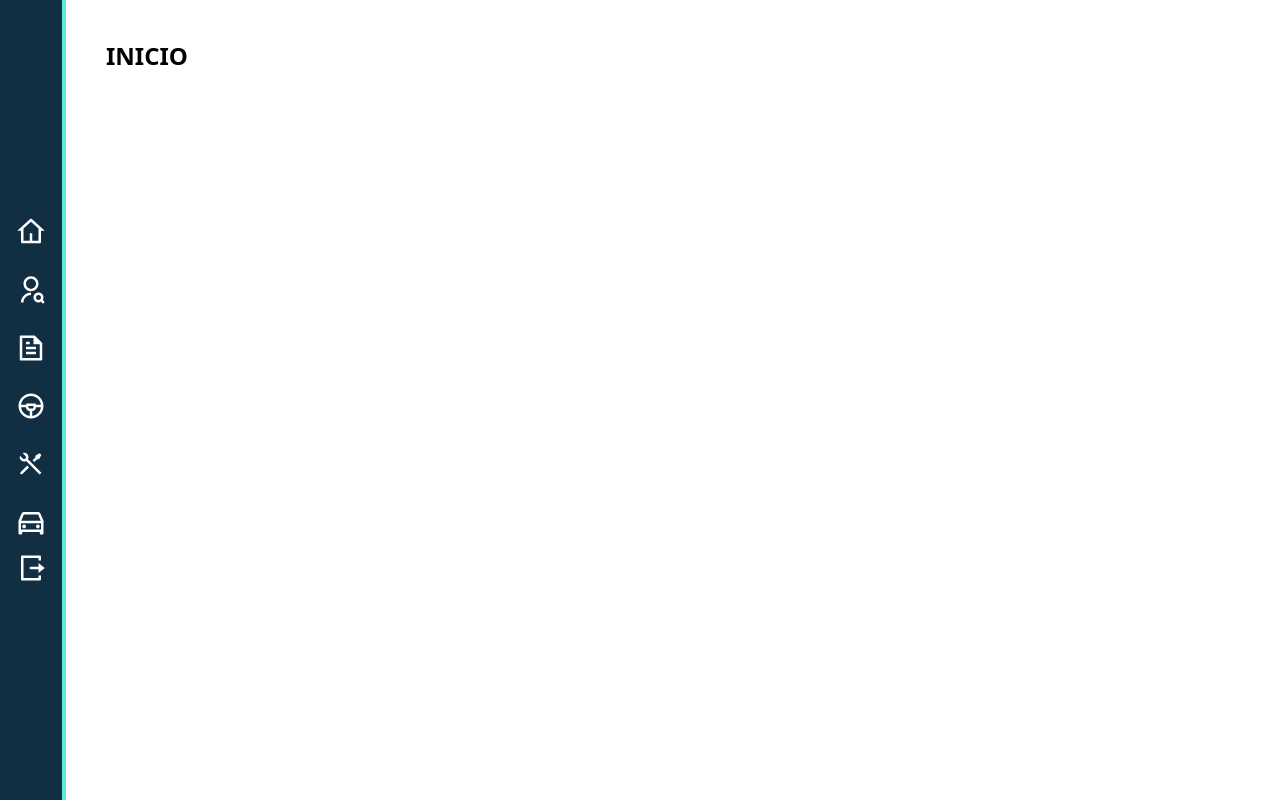
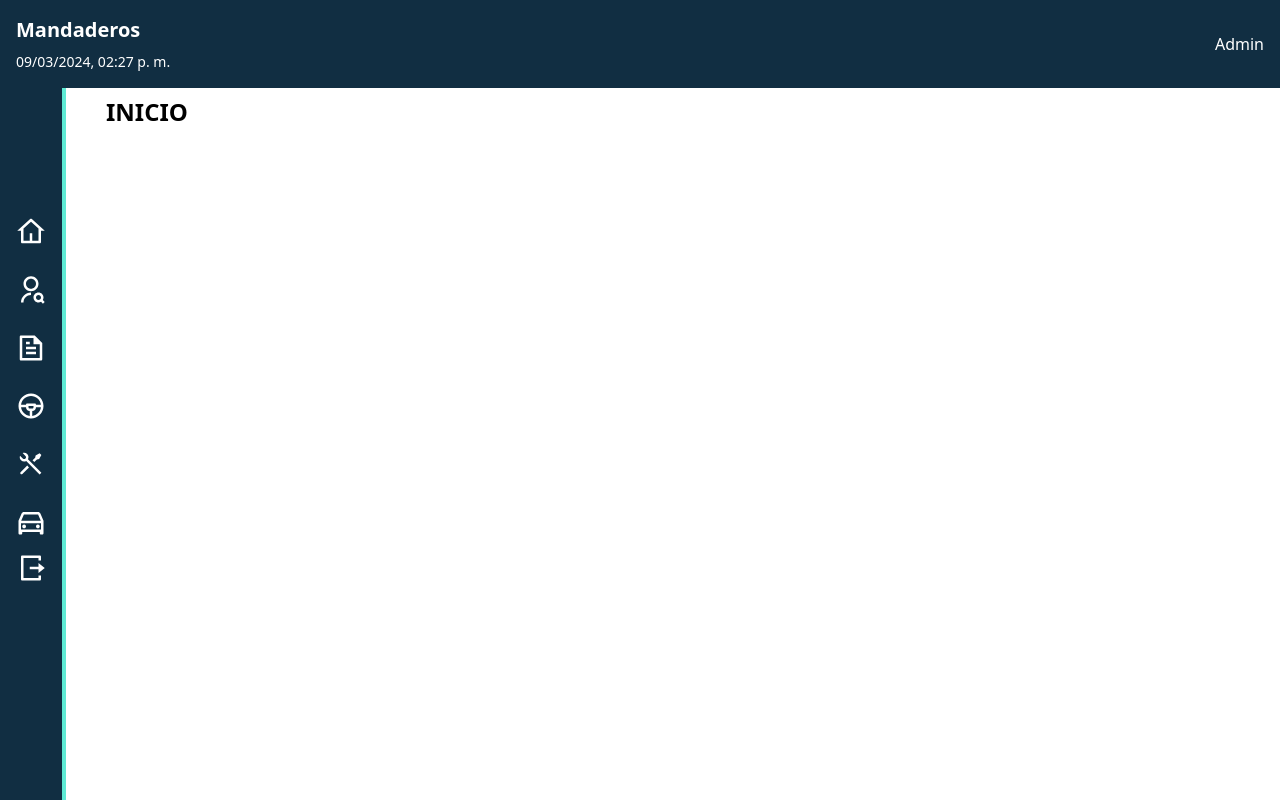
Before and after one commit to criyeurgo91/mandaderoFront, a React (Vite) app: page / in a window 1280 px wide. Built offline with nearby package versions, Linux system fonts and the light colour scheme; no server answers.

Commit message:
se añadio header, contexto global y estilos a los demas componentes

```diff
--- /dev/null
+++ b/src/Components/Headers/HeaderComponent.jsx
@@ -0,0 +1,56 @@
+import { useState, useEffect, useContext } from "react";
+import { NavLink, Outlet, useLocation } from "react-router-dom";
+import { globalContext } from "../../Context/globalContext";
+
+const HeaderComponent = () => {
+  const { getUserName, useName } = useContext(globalContext);
+  const { state } = useLocation();
+  const [currentDateTime, setCurrentDateTime] = useState(new Date());
+
+  useEffect(() => {
+    const intervalId = setInterval(() => {
+      setCurrentDateTime(new Date());
+    }, 1000);
+    getUserName();
+    return () => clearInterval(intervalId);
+  }, []);
+
+  const formattedDateTime = currentDateTime.toLocaleString("es-CO", {
+    day: "2-digit",
+    month: "2-digit",
+    year: "numeric",
+    hour: "2-digit",
+    minute: "2-digit",
+  });
+
+  return (
+    <header className="bg-primary-900 text-white p-4">
+      <div className="container mx-auto flex justify-between items-center">
+        <div>
+          <h1>
+            <NavLink to="" className="text-xl font-bold">
+              Mandaderos
+            </NavLink>
+          </h1>
+          <div className="text-sm mt-2">
+            <p>{formattedDateTime}</p>
+          </div>
+        </div>
+
+        <div className="flex items-center space-x-4">
+          <span className="flex items-center">
+            Admin
+            <br />
+            {useName}
+          </span>
+        </div>
+
+
+      </div>
+
+      <Outlet />
+    </header>
+  );
+};
+
+export default HeaderComponent;
--- a/src/Components/Layout/LayoutComp.jsx
+++ b/src/Components/Layout/LayoutComp.jsx
@@ -1,6 +1,7 @@
 //import React from 'react';
+import HeaderComponent from '../Headers/HeaderComponent';
 import Sidebar from '../Navbar/Sidebar';
-import Headers from '../Headers/index'
+
 
 
 
@@ -10,7 +11,10 @@ const LayoutComp = () => {
     <div className="grid grid-cols-12 gap-4">
       <div className="col-span-1">
         <Sidebar/>
-        <Headers/>
+
+      </div>
+      <div>
+        <HeaderComponent/>
       </div>
 
     </div>
--- a/src/Components/Service/ServiceList.jsx
+++ b/src/Components/Service/ServiceList.jsx
@@ -55,7 +55,7 @@ function ServiceList() {
   );
 
   return (
-    <div className="container mx-auto">
+    <div className="container mx-auto px-4 py-8">
       <h2 className="text-2xl font-bold mb-4">Service List</h2>
       {showUpdateForm && (
         <UpdateServiceForm serviceId={selectedServiceId} onUpdate={handleUpdate} onClose={() => setShowUpdateForm(false)} />
@@ -70,19 +70,19 @@ function ServiceList() {
               <div className="flex mb-4">
                 <input
                   type="text"
-                  className="w-full px-2 py-2 border rounded-md mr-1"
+                  className="flex-1 border-2 border-gray-300 bg-white h-10 px-5 rounded-lg text-sm focus:outline-none"
                   placeholder="Search..."
                   onChange={handleSearch}
                 />
                 <button
-                  className="bg-green-500 hover:bg-green-700 text-white font-bold py-2 px-2 rounded"
+                  className="bg-green-500 hover:bg-green-700 text-white font-bold py-2 px-4 rounded ml-2"
                   onClick={handleCreateService}
                 >
                   New Service
                 </button>
               </div>
               <table className="table-auto w-full">
-                <thead>
+                <thead className='bg-gray-200'>
                   <tr>
                     <th className='px-4 py-2'>Name</th>
                     <th className="px-4 py-2">Detail</th>
@@ -91,7 +91,7 @@ function ServiceList() {
                 </thead>
                 <tbody>
                   {filteredServices.map(service => (
-                    <tr key={service.id_service}>
+                    <tr key={service.id_service} className='border border-gray-300'>
                       <td className="border px-4 py-2">{service.name_service}</td>
                       <td className="border px-4 py-2">{service.detail_service}</td>
                       <td className="border px-4 py-2 flex justify-end">
--- a/src/Components/User/UserList.jsx
+++ b/src/Components/User/UserList.jsx
@@ -81,7 +81,7 @@ function UserList() {
   };
 
   return (
-    <div className="container mx-auto">
+    <div className="container mx-auto px-4 py-8">
       <h2 className="text-2xl font-bold mb-4">User List</h2>
       {showUpdateForm ? (
         <UpdateUserForm userId={selectedUserId} onUpdate={handleUpdate} onClose={() => setShowUpdateForm(false)} />
@@ -90,24 +90,24 @@ function UserList() {
           {showCreateForm ? (
             <UserForm onCreate={handleCreate} onClose={() => setShowCreateForm(false)} />
           ) : (
-            <div className="overflow-x-auto">
+            <div className="container mx-auto px-4 py-8">
               <div className="flex mb-4">
                 <input
                   type="text"
-                  className="w-1/2 px-3 py-2 border rounded-md mr-2"
+                  className="flex-1 border-2 border-gray-300 bg-white h-10 px-5 rounded-lg text-sm focus:outline-none"
                   placeholder="Search..."
                   onChange={handleSearch}
                 />
                 <button
-                  className="bg-green-500 hover:bg-green-700 text-white font-bold py-2 px-4 rounded mr-2"
+                  className="bg-green-500 hover:bg-green-700 text-white font-bold py-2 px-4 rounded ml-2"
                   onClick={handleCreateUser}
                 >
                   New User
                 </button>
               </div>
               {alertMessage && <div className="text-red-500">{alertMessage}</div>}
-              <table className="table-auto">
-                <thead>
+              <table className="w-full border-collapse border border-gray-300 ">
+                <thead className="bg-gray-200">
                   <tr>
                     <th className="px-4 py-2">Email</th>
                     <th className="px-4 py-2">Name</th>
@@ -118,7 +118,7 @@ function UserList() {
                 </thead>
                 <tbody>
                   {filteredUsers.map(user => (
-                    <tr key={user.id_user}>
+                    <tr key={user.id_user} className='border border-gray-300'>
                       <td className="border px-4 py-2">{user.email}</td>
                       <td className="border px-4 py-2">{user.name_user}</td>
                       <td className="border px-4 py-2">{user.lastname_user}</td>
--- a/src/Components/Vehicle/VehicleList.jsx
+++ b/src/Components/Vehicle/VehicleList.jsx
@@ -44,8 +44,8 @@ function VehicleList() {
           New Vehicle
         </Link>
       </div>
-      <table className="mx-auto">
-        <thead>
+      <table className="w-full">
+        <thead className='bg-gray-200'>
           <tr>
             <th className="border px-4 py-2">Brand</th>
             <th className="border px-4 py-2">Plate</th>
@@ -58,7 +58,7 @@ function VehicleList() {
         </thead>
         <tbody>
           {filteredVehicles.map((vehicle) => (
-            <tr key={vehicle.id_vehicle}>
+            <tr key={vehicle.id_vehicle} className='border border-gray-300'>
               <td className="border px-4 py-2">{vehicle.brand_vehicle}</td>
               <td className="border px-4 py-2">{vehicle.plate_vehicle}</td>
               <td className="border px-4 py-2">{vehicle.model_vehicle}</td>
--- /dev/null
+++ b/src/Context/StateContext.jsx
@@ -0,0 +1,36 @@
+import { useState } from "react";
+
+import { globalContext } from "../Context/globalContext";
+
+// este componente recibe un children que hace referencia a todas las paginas que queremos que compartan
+// el mismo contexto
+
+const StateContext = ({ children }) => {
+  const [useName, setUserName] = useState("");
+
+  //nos guarda el nombre del usuario en sesionStorage y tambien nos guarda el estad global con useContext
+  const saveUserName = (userName) => {
+    setUserName(userName);
+    sessionStorage.setItem("userName", userName);
+  };
+
+  //obtiene el nombre del usuario desde sesionStorage y actualiza el estado del nombre de usuario
+  const getUserName = () => {
+    const userName = sessionStorage.getItem("userName");
+    setUserName(userName);
+  };
+
+  return (
+    <globalContext.Provider
+      value={{
+        useName,
+        saveUserName,
+        getUserName,
+      }}
+    >
+      {children}
+    </globalContext.Provider>
+  );
+};
+
+export default StateContext;
--- /dev/null
+++ b/src/Context/globalContext.js
@@ -0,0 +1,3 @@
+import { createContext } from "react";
+
+export const globalContext = createContext();
--- a/src/Pages/App/App.jsx
+++ b/src/Pages/App/App.jsx
@@ -2,15 +2,22 @@ import React from 'react';
 import { BrowserRouter, Route, Routes } from 'react-router-dom';
 import AdminRoutes from '../../Routes/AdminRoutes';
 import ManderList from '../../Components/Manders/MandersList'
+import StateContext from '../../Context/StateContext';
 
 function App() {
   return (
+
+    <StateContext>
+
       <BrowserRouter>
         <Routes>
           <Route path='/*' element={<AdminRoutes />} />
           <Route path='/Admin/*' element={<AdminRoutes />} />
         </Routes>
       </BrowserRouter>
+
+    </StateContext>
+
   );
 
 }
--- a/src/Routes/AdminRoutes.jsx
+++ b/src/Routes/AdminRoutes.jsx
@@ -15,6 +15,7 @@ import ServiceList from "../Components/Service/ServiceList";
 import ViewDocument from "../Pages/Document/ViewDocument";
 import MandersList from "../Components/Manders/MandersList";
 import ManderForm from "../Components/Forms/ManderForm";
+import HeaderComponent from "../Components/Headers/HeaderComponent";
 //import ViewManders from "../Pages/Manders/ViewManders";
 
 const AdminRoutes = () => {
@@ -23,8 +24,12 @@ const AdminRoutes = () => {
             <div className="flex h-screen">
                 <div className="col-span-1">
                     <Sidebar />
+                 </div>
+                <div className='fixed w-full'>
+                    <HeaderComponent />
+
                 </div>
-                <main className="flex-grow overflow-y-auto">
+                <main className="flex-grow overflow-y-auto pt-14">
                     <Routes>
                         <Route path='/' element={<Home />} />
                         <Route path='accounts' element={<PageDefault />} />
```
Also changed, not shown: src/Pages/Document/ViewDocument.jsx (+28 -6 lines), src/Components/Headers/index.jsx (added). Lines whose indentation alone changed are shown as unchanged.
